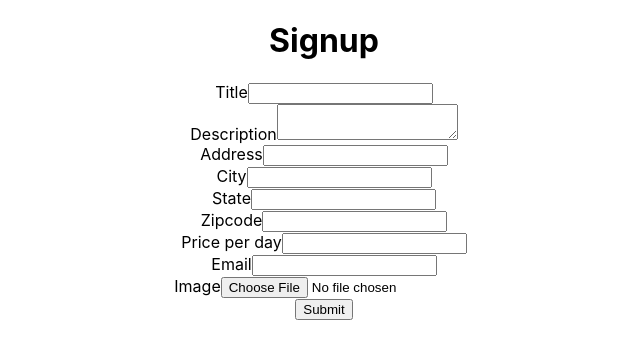
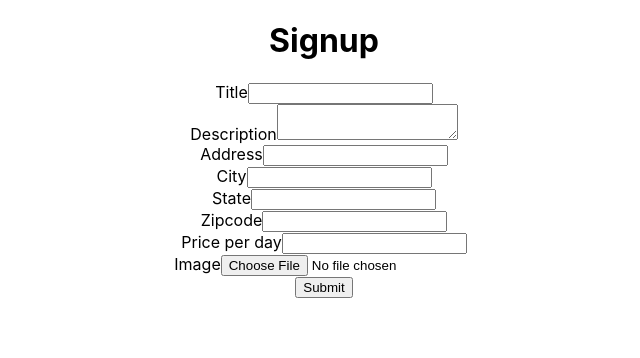
Before and after one commit to jjin286/react-sharebnb, a React (Create React App) app: page /listing/add in a window 1280 px wide. Shown: the top 358 px of the page, without its empty margins (316-956 px from the left). Built offline with nearby package versions, Linux system fonts and the light colour scheme; no server answers.

Commit message:
Username undefined error

```diff
--- a/src/AddListingForm.js
+++ b/src/AddListingForm.js
@@ -1,5 +1,7 @@
 import React from 'react';
 import { useState } from 'react';
+import SharebnbApi from './api';
+import { useNavigate } from 'react-router-dom';
 
 function AddListingForm() {
   const [formData, setFormData] = useState({
@@ -9,13 +11,13 @@ function AddListingForm() {
     city:"",
     state:"",
     zipcode:"",
-    price_per_day:"",
-    host_id:""
+    price_per_day:""
   })
   const [image, setImage] = useState(null);
+  const navigate = useNavigate();
 
   function handleChange(evt){
-    const [name, value] = evt.target;
+    const {name, value} = evt.target;
 
     setFormData(curr => {
       return {...curr, [name]:value}
@@ -26,8 +28,12 @@ function AddListingForm() {
     setImage(evt.target.files[0]);
   }
 
-  function handleSubmit(){
-
+  async function handleSubmit(evt){
+    evt.preventDefault();
+    // FIXME: Hard coded host_id
+    const data = {...formData, image, host_id:"host"};
+    await SharebnbApi.addListing(data);
+    navigate("/listing");
   }
 
 
@@ -105,17 +111,6 @@ function AddListingForm() {
             onChange={handleChange}
           />
         </div>
-
-        <div className="mb-3">
-          <label htmlFor="email">Email</label>
-          <input
-            id="email"
-            type="email"
-            className="form-control  "
-            name="email"
-            onChange={handleChange}
-          />
-        </div>
         <div className="mb-3">
           <label htmlFor="image">Image</label>
           <input
--- a/src/api.js
+++ b/src/api.js
@@ -1,3 +1,5 @@
+import { Form } from "react-router-dom";
+
 const BASE_URL = process.env.REACT_APP_BASE_URL || "http://localhost:3001";
 
 /** API Class.
@@ -12,7 +14,7 @@ class SharebnbApi {
   // Remember, the backend needs to be authorized with a token
   // We're providing a token you can use to interact with the backend API
   // DON'T MODIFY THIS TOKEN
-  static token = "";
+  static token = "eyJhbGciOiJIUzI1NiIsInR5cCI6IkpXVCJ9.eyJ1c2VybmFtZSI6Imhvc3QxMiIsImlzX2hvc3QiOnRydWUsImlhdCI6MTcwMDE2NDcxOX0.2RAoaTD4AxekTFUW0M_2daaWrMYl036aTwV8wV8SrDc";
 
   static async request(endpoint, data, method = "GET") {
     const url = new URL(`${BASE_URL}/${endpoint}`);
@@ -20,6 +22,7 @@ class SharebnbApi {
       authorization: `Bearer ${SharebnbApi.token}`,
       'content-type': 'application/json',
     };
+
 
     url.search = (method === "GET")
       ? new URLSearchParams(data).toString()
@@ -53,13 +56,32 @@ class SharebnbApi {
 
   // Individual API routes
 
-  /** Takes optional filters and returns array of companies */
-
   static async getListings(data) {
 
     const res = await this.request(`listings`, data);
 
     return res.listings; //array
+  }
+
+  static async addListing(data){
+    // try{
+    //   await this.request(`listings/add`, data, "POST");
+    // } catch(err){
+    //   console.log(err);
+    // }
+    const formData = new FormData();
+
+    for(let name in data){
+      formData.append(name, data[name]);
+    }
+
+    console.log("Form Data", formData)
+
+    const res = await fetch(`${BASE_URL}/listings/add`, {
+      method: "POST",
+      body: formData,
+      authorization: `Bearer ${SharebnbApi.token}`
+    })
   }
 
   /** Get details on a company by handle. */
```
